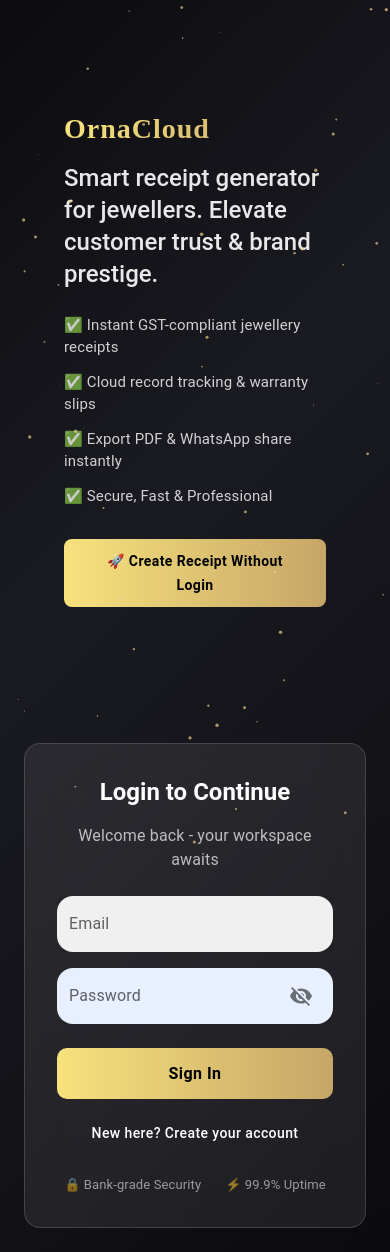
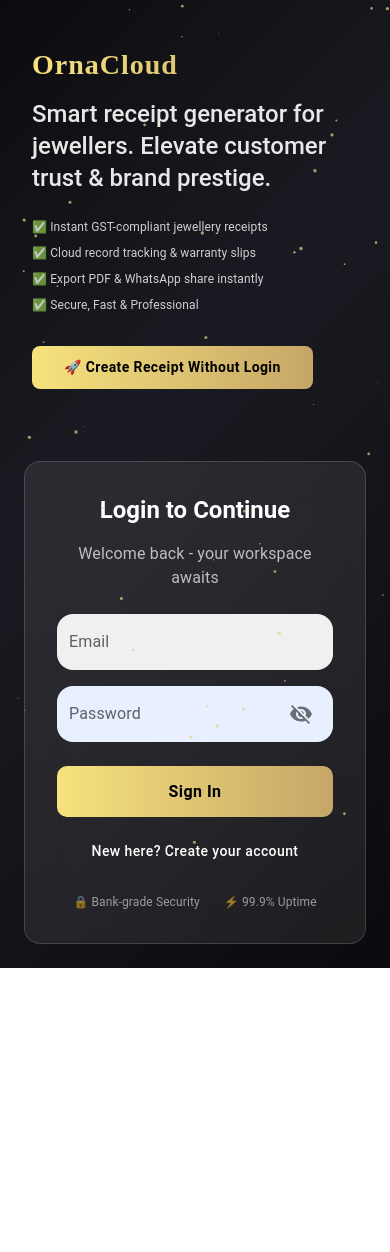
Before and after one commit to XceeDesigns/Receipt_Generator, a React (Vite) app in the folder billing_software/: page / in a window 390 px wide. After the commit the page ends 968 px from the top, so only its background shows below. Built offline with nearby package versions, Linux system fonts and the light colour scheme; no server answers.

Commit message:
SignIn & SignUp page responsiveness fixed

```diff
--- a/billing_software/src/components/SignIn.jsx
+++ b/billing_software/src/components/SignIn.jsx
@@ -143,8 +143,8 @@
           flexDirection: "column",
           justifyContent: "center",
           alignItems: { xs: "flex-start", md: "flex-start" },
-          px: { xs: 4, md: 4 },
-          py: { xs: 6, md: 10 },
+          px: { xs: 2, md: 4 },
+          py: { xs: 2, md: 10 },
           gap: 2,
           color: "white",
           // backgroundImage:
@@ -157,8 +157,8 @@
             display: "flex",
             flexDirection: "column",
             justifyContent: "center",
-            px: { xs: 4, md: 10 },
-            py: 8,
+            px: { xs: 2, md: 10 },
+            py: 4,
             color: "white",
           }}
         >
@@ -172,7 +172,8 @@
               background: "linear-gradient(90deg,#F7E27D,#C6A667)",
               WebkitBackgroundClip: "text",
               WebkitTextFillColor: "transparent",
-              fontSize: { xs: "28px", md: "48px"}
+              fontSize: { xs: "28px", md: "48px"},
+              textAlign: { xs: "left", md: "left"}
             }}
           >
             OrnaCloud
@@ -182,22 +183,23 @@
             variant="h5"
             sx={{
               opacity: 0.9,
-              maxWidth: "440px",
+              maxWidth: {xs: "400px", md: "440px"},
               mb: 3,
               fontWeight: 500,
+              textAlign: { xs: "left", md: "left"}
             }}
           >
             Smart receipt generator for jewellers. Elevate customer trust & brand prestige.
           </Typography>
 
-          <Box sx={{ display: "flex", flexDirection: "column", gap: 1.5 }}>
+          <Box sx={{ display: "flex", flexDirection: "column", gap: 1 }}>
             {[
               "Instant GST-compliant jewellery receipts",
               "Cloud record tracking & warranty slips",
               "Export PDF & WhatsApp share instantly",
               "Secure, Fast & Professional",
             ].map((item, i) => (
-              <Typography key={i} sx={{ opacity: 0.8, fontSize: "15px" }}>
+              <Typography key={i} sx={{ opacity: 0.8, fontSize: {xs: "12px", md: "15px"} }}>
                 ✅ {item}
               </Typography>
             ))}
@@ -332,8 +334,8 @@
 
           {/* Trust Badges */}
           <Box sx={{ mt: 3, display: "flex", justifyContent: "center", gap: 3, opacity: 0.55 }}>
-            <Typography sx={{ fontSize: "13px", color: "white" }}>🔒 Bank‑grade Security</Typography>
-            <Typography sx={{ fontSize: "13px", color: "white" }}>⚡ 99.9% Uptime</Typography>
+            <Typography sx={{ fontSize: {xs: "12px", md: "14px"}, color: "white" }}>🔒 Bank‑grade Security</Typography>
+            <Typography sx={{ fontSize: {xs: "12px", md: "14px"}, color: "white" }}>⚡ 99.9% Uptime</Typography>
           </Box>
 
           {/* FOOTER */}
--- a/billing_software/src/components/SignUp.jsx
+++ b/billing_software/src/components/SignUp.jsx
@@ -129,10 +129,10 @@
           Premium receipt & inventory suite for jewellers.
         </Typography>
         <Box sx={{ mt: 2, display: "flex", flexDirection: "column", gap: 1.2 }}>
-          <Typography sx={{ opacity: 0.85 }}>✅ GST-compliant invoices for gold, silver & diamonds</Typography>
-          <Typography sx={{ opacity: 0.85 }}>✅ Customer warranty & weight records stored securely</Typography>
-          <Typography sx={{ opacity: 0.85 }}>✅ WhatsApp + PDF instant export</Typography>
-          <Typography sx={{ opacity: 0.85 }}>✅ Smart metal rate auto-calculation & GST breakups</Typography>
+          <Typography sx={{ opacity: 0.85, fontSize: {xs: "12px", md: "15px"} }}>✅ GST-compliant invoices for gold, silver & diamonds</Typography>
+          <Typography sx={{ opacity: 0.85, fontSize: {xs: "12px", md: "15px"} }}>✅ Customer warranty & weight records stored securely</Typography>
+          <Typography sx={{ opacity: 0.85, fontSize: {xs: "12px", md: "15px"} }}>✅ WhatsApp + PDF instant export</Typography>
+          <Typography sx={{ opacity: 0.85, fontSize: {xs: "12px", md: "15px"} }}>✅ Smart metal rate auto-calculation & GST breakups</Typography>
         </Box>
         <Button onClick={() => navigate("/generate-receipt")} sx={{ mt: 3, px: 5, py: 1.4, borderRadius: "10px", background: "linear-gradient(90deg,#F7E27D,#C6A667)", color: "black", fontWeight: 700, textTransform: "none", boxShadow: "0 8px 28px rgba(247,226,125,0.18)", '&:hover': { opacity: 0.95 } }}>
           ⚡ Create Receipt Without Login
```
